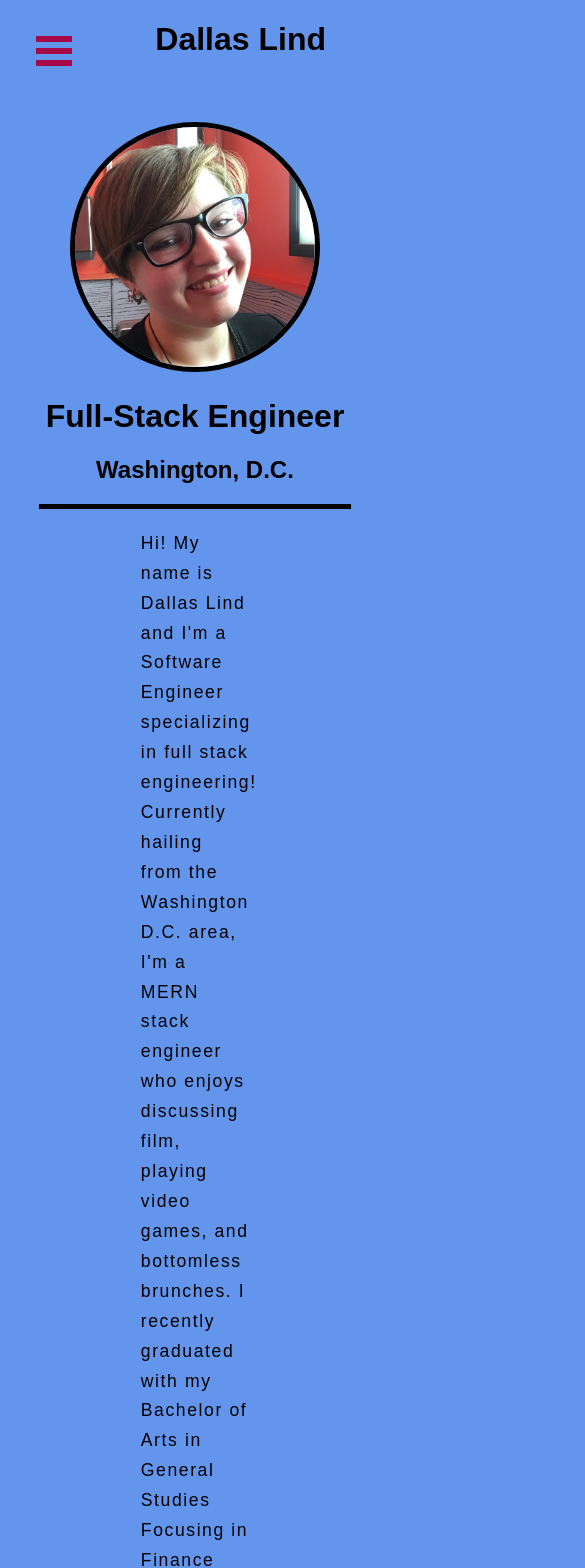
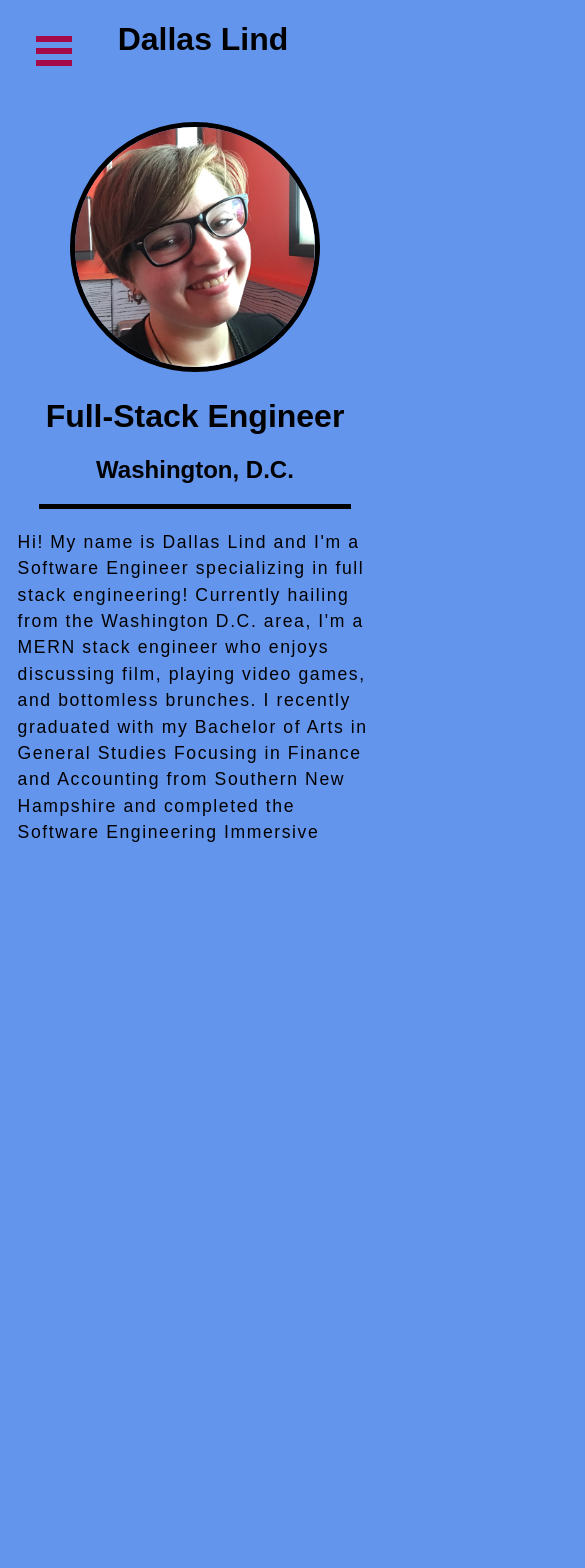
Before and after one commit to DallasLind/portfolio, a React (Create React App) app: page / in a window 390 px wide. Shown: the top 1568 px of the page, 585 px wide, since content can reach past the window. After the commit the page ends 844 px from the top, so only its background shows below. Built offline with nearby package versions, Linux system fonts and the light colour scheme.

Commit message:
Fixing up responsiveness

```diff
--- a/src/App.css
+++ b/src/App.css
@@ -4,9 +4,22 @@ body {
   padding: 0;
 }
 
+html {
+  width: 100%;
+  height: 100%;
+  scroll-behavior: smooth;
+}
+
+body {
+  width: 100%;
+  height: 100%;
+  overflow-x: hidden;
+}
+
 .App {
   font-family: sans-serif;
   height: 100vh;
+  position: relative;
 }
 
 #page-wrap {
@@ -82,3 +95,19 @@ body {
   text-align: end;
   margin-right: 2em;
 }
+
+.Portfolio {
+  margin-top: 2em;
+}
+
+@media only screen and (max-width: 667px) {
+  .App {
+    overflow-x: hidden;
+    position: relative;
+  }
+
+  .name {
+    text-align: center;
+    margin-left: 2.5em;
+  }
+}
--- a/src/components/Bio/Bio.css
+++ b/src/components/Bio/Bio.css
@@ -14,3 +14,11 @@
   width: 60%;
   padding-bottom: 1em;
 }
+
+@media only screen and (max-width: 667px) {
+  .Bio {
+    margin-left: 1em;
+    margin-right: 1em;
+    line-height: 1.5em;
+  }
+}
--- a/src/components/Footer/Footer.css
+++ b/src/components/Footer/Footer.css
@@ -1,5 +1,7 @@
 .Footer {
-  display: flex;
+  left: 0;
+  bottom: 0;
+  width: 100%;
   justify-content: center;
   background-color: #a50948;
   padding-top: 1em;
@@ -10,3 +12,11 @@ a {
   text-decoration: none;
   color: cornflowerblue;
 }
+
+@media only screen and (max-width: 667px) {
+  .Footer {
+    width: 100%;
+    left: 0;
+    margin-bottom: 2em;
+  }
+}
--- a/src/components/Projects/Projects.css
+++ b/src/components/Projects/Projects.css
@@ -5,7 +5,7 @@
   margin-top: 5em;
   position: relative;
   color: black;
-  padding-bottom: 1.5em;
+  padding-bottom: 2em;
 }
 
 .Square {
@@ -49,7 +49,29 @@ p {
 }
 
 .CoTrip:hover::after {
-  content: "A platform where single mothers can create groups and organize trips with different tags and locations. Group Project of 23 organized with Agile methodology. Created with React, CSS3, Storybook, Django, and PostgreSQL";
+  content: "Social media/experience platform. Group Project of 23 organized with Agile methodology. Created with React, CSS3, Storybook, Django, and PostgreSQL";
   opacity: 80%;
   color: black;
 }
+
+@media only screen and (max-width: 667px) {
+  .Square {
+    display: flex;
+    flex-wrap: wrap;
+    grid-column-gap: 10em;
+  }
+
+  img {
+    width: 21em;
+    height: 12em;
+  }
+
+  .Square-3 {
+    display: none;
+  }
+
+  .Projects-Sect {
+    margin-top: 1em;
+    margin-bottom: 9em;
+  }
+}
```
